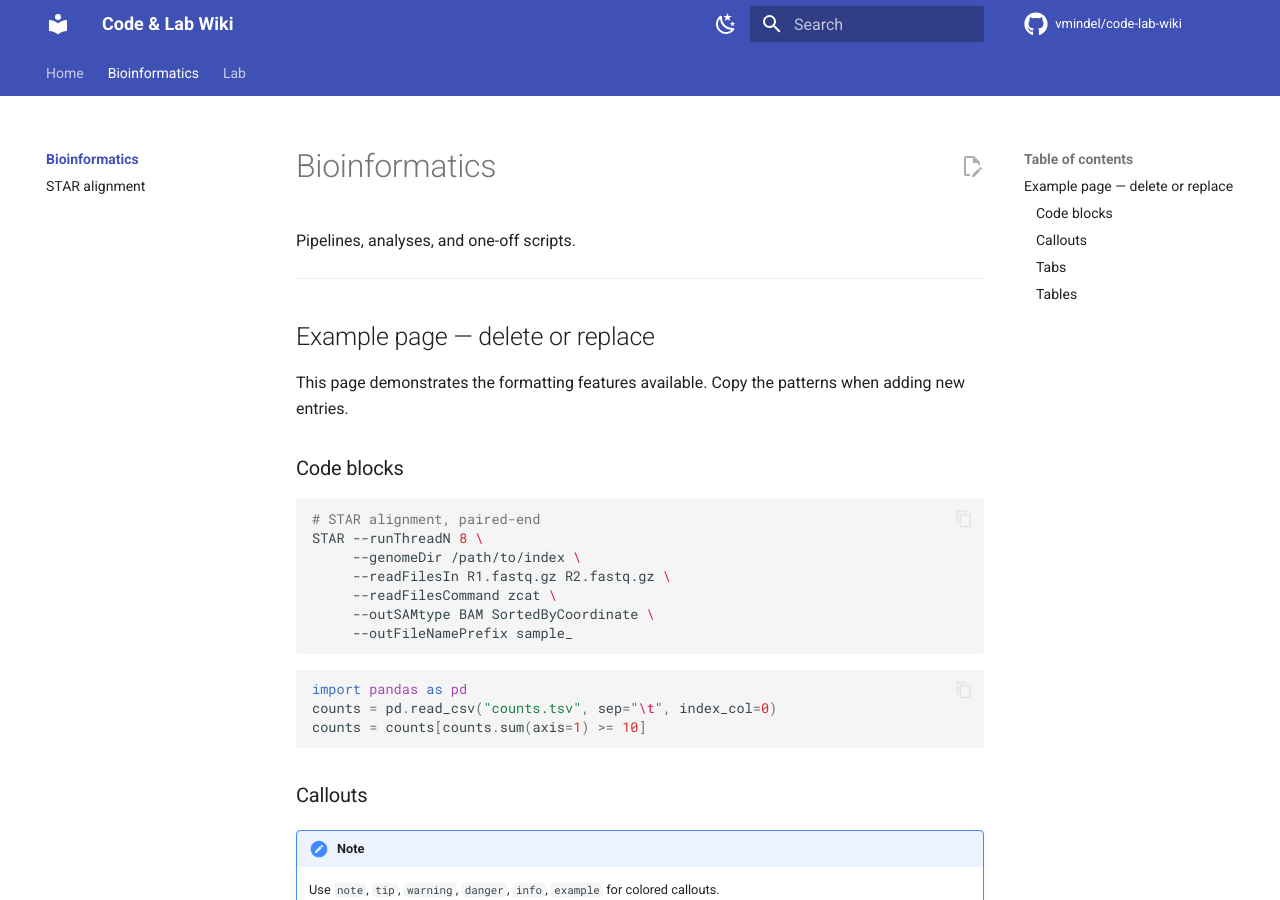
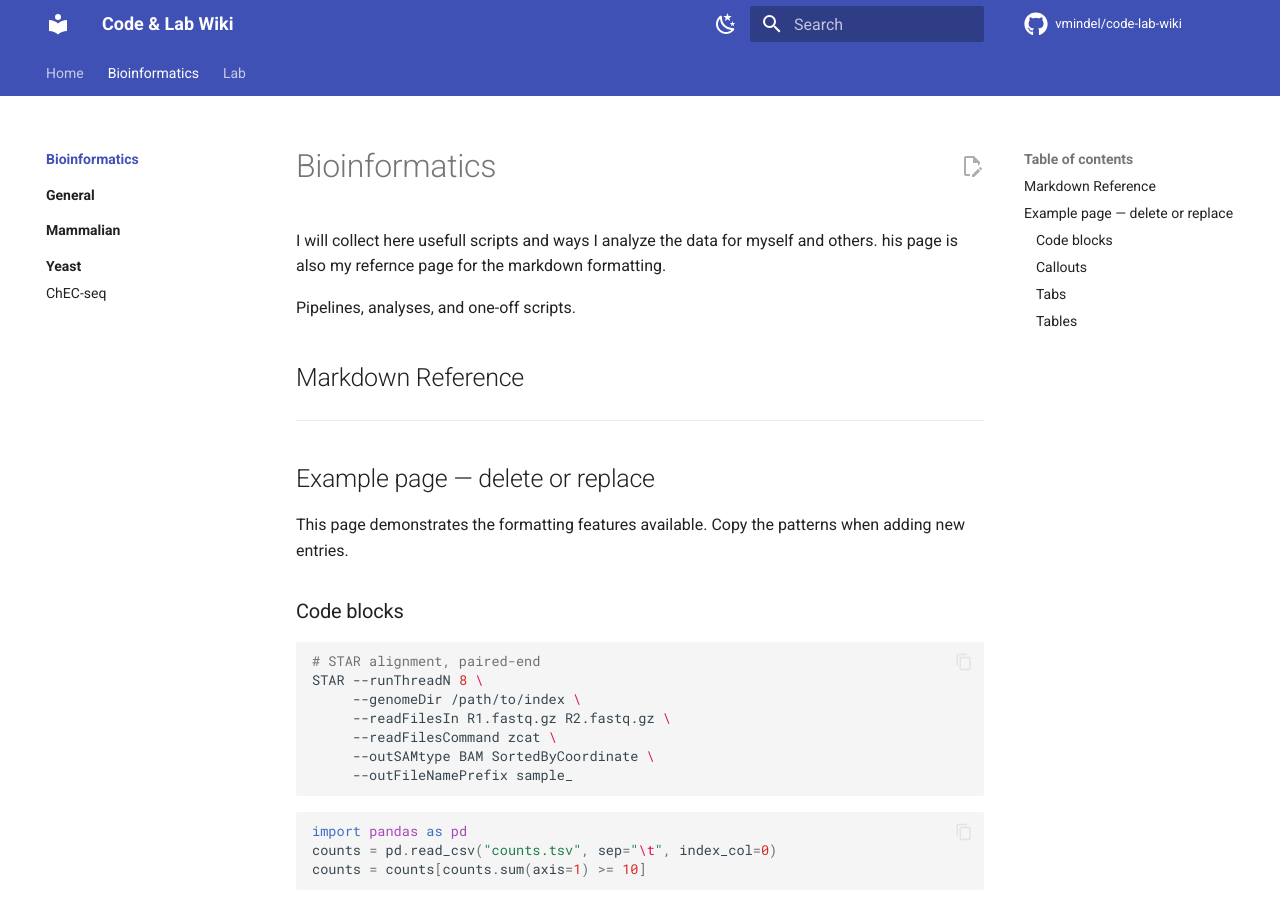
Before and after one commit to vmindel/code-lab-wiki, an MkDocs documentation site: the page built from docs/bioinformatics/index.md, in a window 1280 px wide and 900 px high. Built offline with MkDocs 1.6.1 and Material for MkDocs 9.7.7, drawn with Linux system fonts in a browser that asks for light colours; comment, search, counter and statistics services are not loaded.

```diff
--- a/docs/bioinformatics/index.md
+++ b/docs/bioinformatics/index.md
@@ -1,7 +1,11 @@
 # Bioinformatics
+I will collect here usefull scripts and ways I analyze the data for myself and others. his page is also my refernce page for the markdown formatting.
+
+
 
 Pipelines, analyses, and one-off scripts.
 
+## Markdown Reference
 ---
 
 ## Example page — delete or replace
--- a/mkdocs.yml
+++ b/mkdocs.yml
@@ -60,11 +60,23 @@ markdown_extensions:
       alternate_style: true
   - pymdownx.tasklist:
       custom_checkbox: true
+  - pymdownx.arithmatex:
+      generic: true
+
+extra_javascript:
+  - https://unpkg.com/mathjax@3/es5/tex-mml-chtml.js
 
 nav:
   - Home: index.md
   - Bioinformatics:
       - bioinformatics/index.md
-      - STAR alignment: bioinformatics/star.md     # <-- new
+      - General:
+          - bioinformatics/general/index.md
+      - Mammalian:
+          - bioinformatics/mammalian/index.md
+      - Yeast:
+          - bioinformatics/yeast/index.md
+          - ChEC-seq: bioinformatics/yeast/chec_seq.md
   - Lab:
       - lab/index.md
+      - Sequencing Pool Prep: lab/sequencing-pool.md
```
Also changed, not shown: docs/bioinformatics/general/index.md (added, +5 -0 lines), docs/bioinformatics/mammalian/index.md (added, +5 -0 lines), docs/bioinformatics/star.md (deleted, +0 -1 lines), docs/bioinformatics/yeast/chec_seq.md (added, +1 -0 lines), docs/bioinformatics/yeast/index.md (added, +1 -0 lines), docs/lab/sequencing-pool.md (added, +72 -0 lines), docs/lab/assets/tape_example.png (added).
